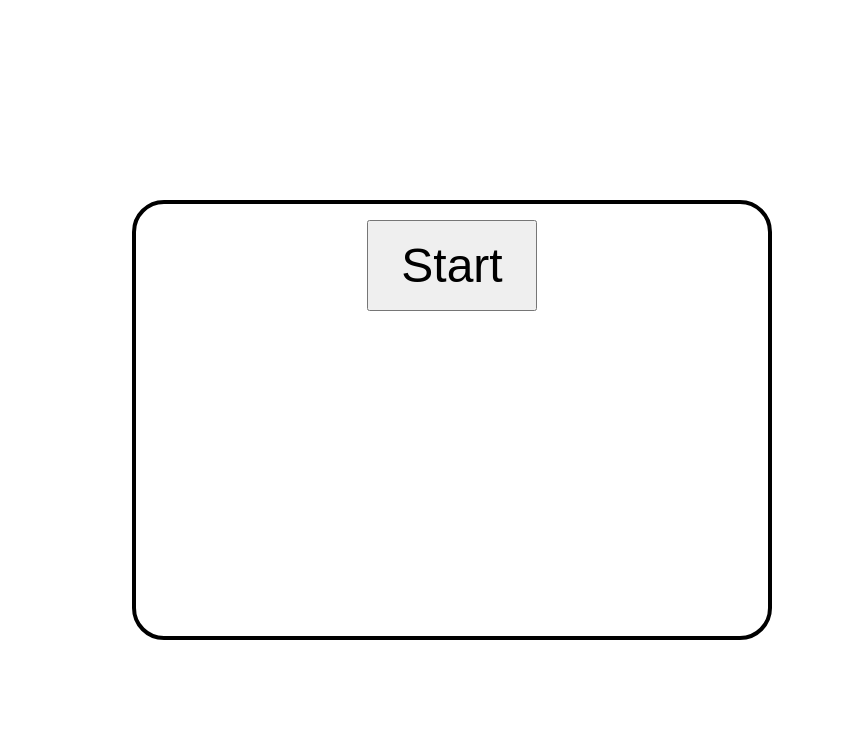
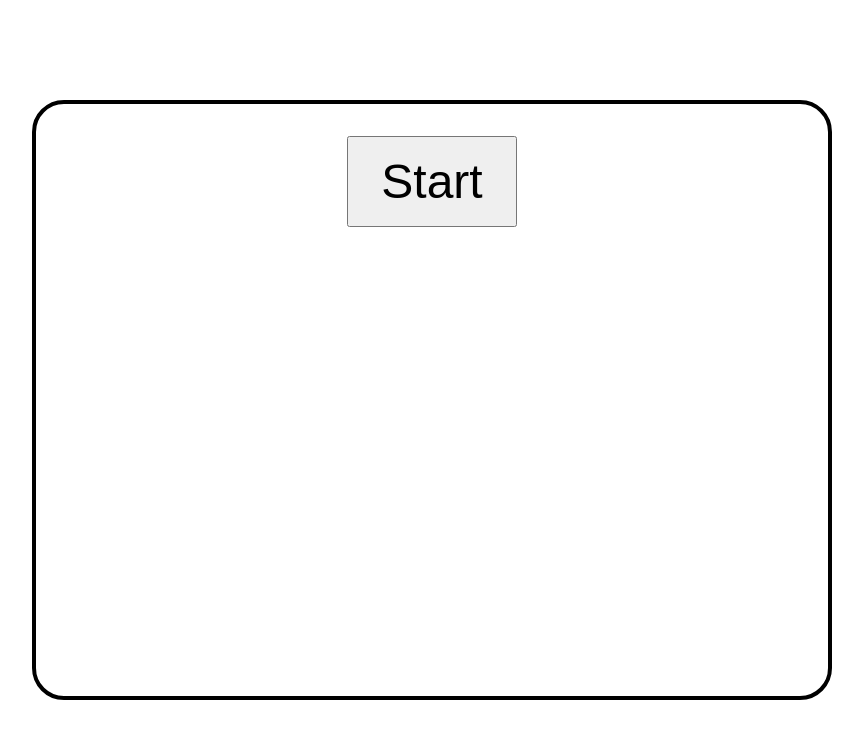
Before and after one commit to IMAGINARY/ethics-vehicles-2, a website built with Vite: page index.html in a window 1280 px wide. Shown: the whole page, without its empty margins (208-1071 px from the left). Built offline with nearby package versions, Linux system fonts and the light colour scheme.

Commit message:
update some styling

```diff
--- a/src/style.css
+++ b/src/style.css
@@ -1,13 +1,25 @@
+*,
+*:before,
+*:after {
+  box-sizing: border-box;
+}
+
+* {
+  font-family: sans-serif;
+}
+
 #menu {
-  width: 600px;
-  height: 400px;
+  --width: 800px;
+  --height: 600px;
+  width: var(--width);
+  height: var(--height);
   background-color: white;
   border: 4px solid black;
   border-radius: 2rem;
-  padding: 1rem;
+  padding: 2rem;
   position: fixed;
-  left: calc(50% - 300px);
-  top: calc(50% - 200px);
+  left: calc(50% - var(--width) / 2);
+  top: calc(50% - var(--height) / 2);
 
   display: flex;
   flex-direction: column;
@@ -23,4 +35,12 @@
 .options {
   display: flex;
   flex-direction: column;
+  gap: 1rem;
 }
+
+.options button {
+  background-color: white;
+  border: 3px solid black;
+  padding: 1rem;
+  border-radius: 1rem;
+}
```
